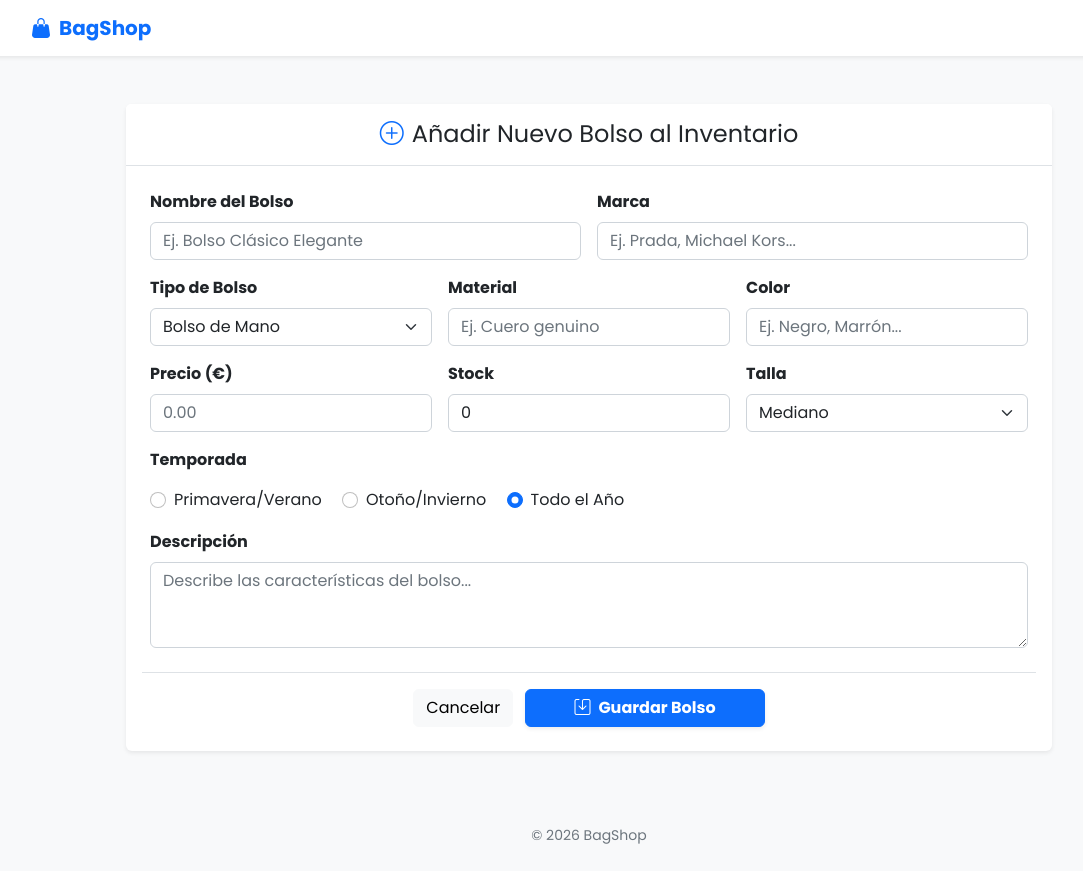
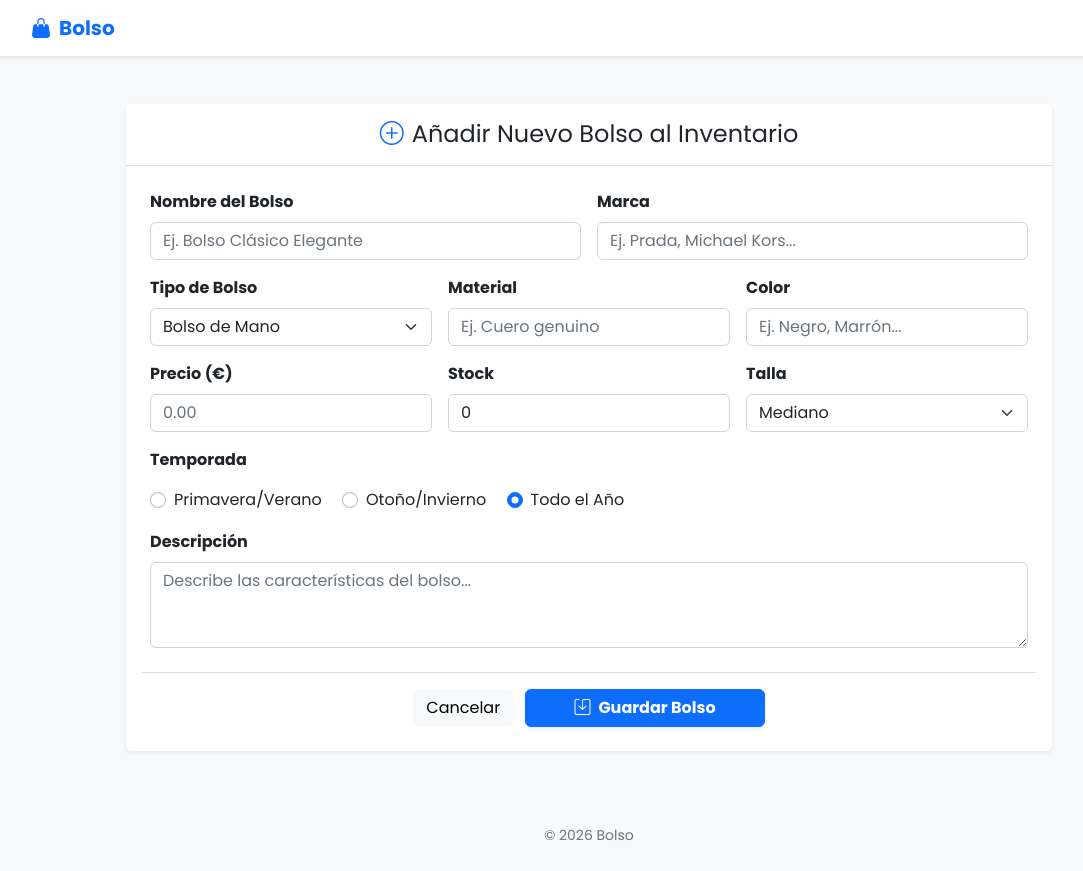
Before and after one commit to yasbel20/monolitob, a FastAPI app: page /bolsos/nuevo in a window 1280 px wide. Shown: the whole page, without its empty margins (51-1134 px from the left). Run offline with FastAPI, Linux system fonts and the light colour scheme.

Commit message:
first commit

```diff
--- a/app/static/css/styles.css
+++ b/app/static/css/styles.css
@@ -1,4 +1,4 @@
-/* ********** Custom Properties (BagShop Theme - Blanco & Rosa) ********** */
+
 :root {
   --primary-pink: #c2185b;       /* Rosa vibrante principal */
   --secondary-pink: #f8bbd9;     /* Rosa claro suave */
@@ -14,7 +14,7 @@
   --danger-color: #f44336;       /* Rojo para peligro */
 }
 
-/* ********** Reset Styles ********** */
+
 html {
   height: 100%;
   scroll-behavior: smooth;
--- a/app/static/js/main.js
+++ /dev/null
@@ -1,2 +0,0 @@
-// Archivo JS para funcionalidades futuras de BagShop
-console.log('BagShop App initialized');
--- a/app/templates/pages/editar_bolso.html
+++ b/app/templates/pages/editar_bolso.html
@@ -3,7 +3,7 @@
   <head>
     <meta charset="utf-8" />
     <meta name="viewport" content="width=device-width, initial-scale=1" />
-    <title>BagShop | Editar Bolso</title>
+    <title>Bolso | Editar Bolso</title>
     <link href="https://cdn.jsdelivr.net/npm/bootstrap@5.2.3/dist/css/bootstrap.min.css" rel="stylesheet" />
     <link rel="stylesheet" href="https://cdn.jsdelivr.net/npm/bootstrap-icons@1.10.2/font/bootstrap-icons.css" />
     <link href="https://fonts.googleapis.com/css2?family=Poppins:wght@400;600;700&display=swap" rel="stylesheet" />
--- a/app/templates/pages/index.html
+++ b/app/templates/pages/index.html
@@ -58,7 +58,7 @@
     <main class="pt-5">
       <div class="container text-center mb-5">
         <h1 class="display-5 fw-bold text-dark">Gestión de Inventario</h1>
-        <p class="lead text-muted">Panel administrativo de BagShop</p>
+        <p class="lead text-muted">Panel administrativo de Bolso</p>
       </div>
 
       <div class="container mb-4">
--- a/app/templates/pages/nuevo_bolso.html
+++ b/app/templates/pages/nuevo_bolso.html
@@ -3,7 +3,7 @@
   <head>
     <meta charset="utf-8" />
     <meta name="viewport" content="width=device-width, initial-scale=1" />
-    <title>BagShop | Añadir Bolso</title>
+    <title>Bolso | Añadir Bolso</title>
     <link href="https://cdn.jsdelivr.net/npm/bootstrap@5.2.3/dist/css/bootstrap.min.css" rel="stylesheet" />
     <link rel="stylesheet" href="https://cdn.jsdelivr.net/npm/bootstrap-icons@1.10.2/font/bootstrap-icons.css" />
     <link href="https://fonts.googleapis.com/css2?family=Poppins:wght@400;600;700&display=swap" rel="stylesheet" />
@@ -15,7 +15,7 @@
     <nav class="navbar navbar-expand-lg navbar-light bg-white shadow-sm mb-5">
       <div class="container">
         <a class="navbar-brand text-primary fw-bold" href="/">
-          <i class="bi bi-handbag-fill me-2"></i>BagShop
+          <i class="bi bi-handbag-fill me-2"></i>Bolso
         </a>
       </div>
     </nav>
@@ -131,7 +131,7 @@
     </main>
 
     <footer class="text-center text-muted py-4">
-      <small>&copy; 2026 BagShop</small>
+      <small>&copy; 2026 Bolso</small>
     </footer>
   </body>
 </html>
```
Also changed, not shown: app/database.py (+2 -14 lines), app/main.py (+3 -22 lines).
